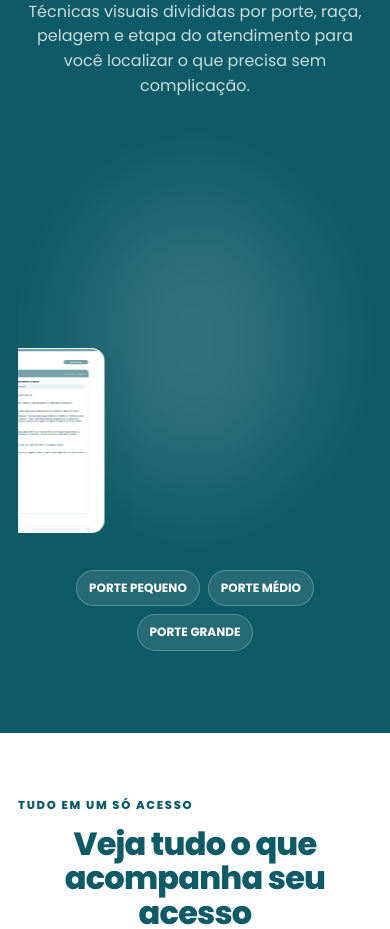
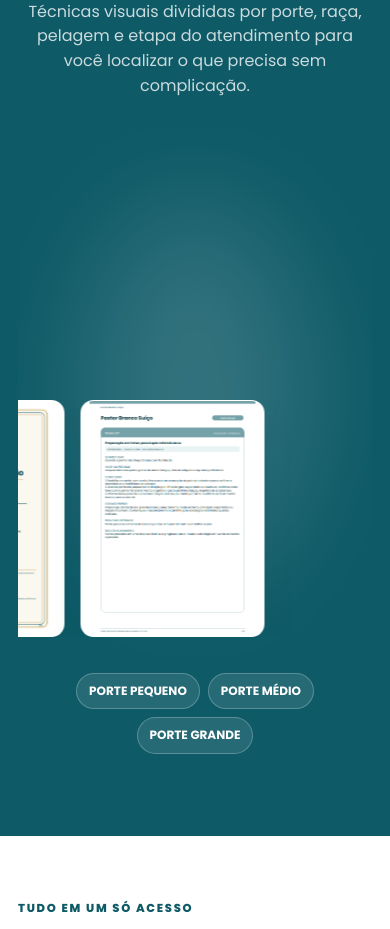
Before and after one commit to GustavoFalcone/200receitaspersonalizadas, a React (Vite) app: page / in a window 390 px wide. Shown: the part 1900-2829 px from the top of the page. Built offline with nearby package versions, Linux system fonts and the light colour scheme.

Commit message:
Increase carousel page previews

```diff
--- a/src/styles.css
+++ b/src/styles.css
@@ -107,7 +107,7 @@ h3 { line-height: 1.2; }
 .demoSection::before, .priceSection::before, .guarantee::before { content: ''; position: absolute; z-index: -1; inset: 0 0 auto; height: 190px; background: linear-gradient(180deg, var(--color-white) 0%, rgba(14, 90, 103, .04) 22%, rgba(14, 90, 103, .08) 46%, rgba(14, 90, 103, .20) 70%, rgba(14, 90, 103, .55) 89%, var(--color-forest) 100%); }
 .demoSection .eyebrow, .priceSection .eyebrow { color: var(--color-light-green); }
 .demoSection .sectionLead { max-width: 620px; margin: 0 auto; color: rgba(255, 255, 255, .78); }
-.deliverableCarousel { --carousel-gap: 16px; --carousel-item-width: clamp(144px, 25vw, 240px); --carousel-ratio: 4 / 5.15; position: relative; max-width: 1120px; margin: 30px auto 0; padding: 18px 0; overflow: hidden; isolation: isolate; }
+.deliverableCarousel { --carousel-gap: 16px; --carousel-item-width: clamp(184px, 32vw, 280px); --carousel-ratio: 4 / 5.15; position: relative; max-width: 1200px; margin: 30px auto 0; padding: 18px 0; overflow: hidden; isolation: isolate; }
 .carouselGlow { position: absolute; z-index: -1; inset: 14% 18%; border-radius: 50%; background: rgba(255, 255, 255, .15); filter: blur(56px); }
 .deliverableViewport { display: grid; gap: 16px; width: 100%; transform: rotate(-1.5deg) scale(1.04); transform-origin: center; }
 .carouselRow { width: 100%; min-height: clamp(166px, 29vw, 284px); overflow: hidden; }
@@ -264,8 +264,8 @@ footer { padding: 24px 18px 118px; background: var(--color-charcoal); color: rgb
 @supports (-webkit-touch-callout: none) {
   @media (max-width: 699px) {
     .deliverableTrack { position: relative; left: 0; transform: none !important; will-change: left; -webkit-backface-visibility: visible; backface-visibility: visible; }
-    .trackForward { --ios-carousel-distance: 800px; -webkit-animation: iosCarouselForward 14s linear infinite !important; animation: iosCarouselForward 14s linear infinite !important; }
-    .trackReverse { --ios-carousel-distance: 640px; -webkit-animation: iosCarouselReverse 14s linear infinite !important; animation: iosCarouselReverse 14s linear infinite !important; }
+    .trackForward { --ios-carousel-distance: 1000px; -webkit-animation: iosCarouselForward 14s linear infinite !important; animation: iosCarouselForward 14s linear infinite !important; }
+    .trackReverse { --ios-carousel-distance: 800px; -webkit-animation: iosCarouselReverse 14s linear infinite !important; animation: iosCarouselReverse 14s linear infinite !important; }
   }
 }
 
```
